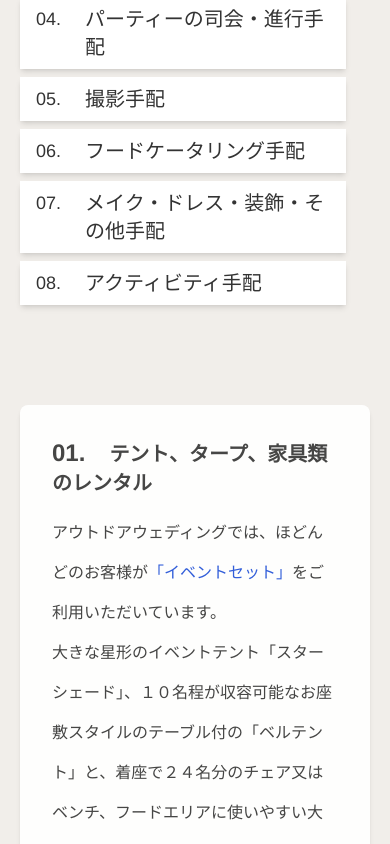
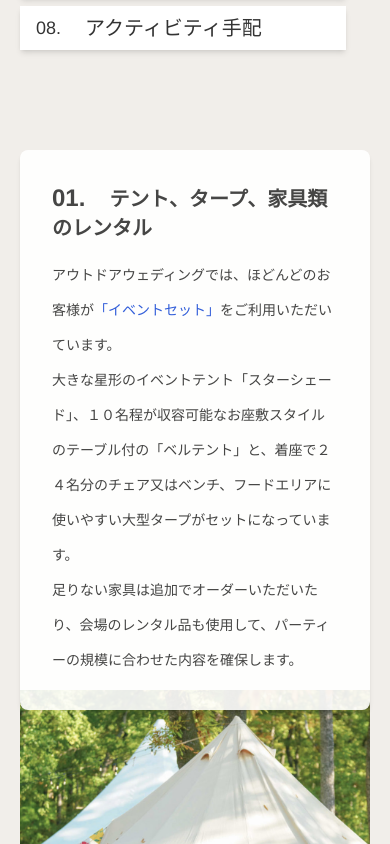
Before and after one commit to lilycoco/awesome-camp, a React (Create React App) app: page /guide in a window 390 px wide. Shown: the part 3360-4204 px from the top of the page. Built offline with nearby package versions, Linux system fonts and the light colour scheme; a web font is replaced by a local one.

Commit message:
fix some

```diff
--- a/src/index.css
+++ b/src/index.css
@@ -12,6 +12,11 @@ body {
   font-size: 16px;
   color: #333333;
   line-height: 250%;
+}
+@media only screen and (max-width: 600px) {
+  body {
+    font-size: 14px;
+  }
 }
 
 code {
--- a/src/pages/guide/Guide.tsx
+++ b/src/pages/guide/Guide.tsx
@@ -11,7 +11,7 @@ import ScrollRevealContainer from "../../components/ScrollRevealContainer";
 export default function Guide() {
   const onClick = (index: number) => {
     const id = `service${index}`;
-    const yOffset = -120;
+    const yOffset = -70;
     const element = document.getElementById(id);
     const y =
       element &&
@@ -129,11 +129,11 @@ export default function Guide() {
         <>
           {serviceList.map(({ title, description, img }, index) => (
             <ScrollRevealContainer key={index}>
-              <div className="-gap-10 mb-10 flex flex-col md:flex-row">
-                <div
-                  className="z-10 mt-5 -mb-5 -mr-14 block w-full rounded-lg bg-white p-8 opacity-90 shadow-md md:mb-2 md:max-w-2xl"
-                  id={`service${index}`}
-                >
+              <div
+                className="-gap-10 mb-10 flex flex-col md:flex-row"
+                id={`service${index}`}
+              >
+                <div className="z-10 mt-5 -mb-5 -mr-14 block w-full rounded-lg bg-white p-8 opacity-90 shadow-md md:mb-2 md:max-w-2xl">
                   <h3 className="mb-4 text-xl font-bold">
                     <span className="mr-6 text-2xl">{`0${index + 1}.`}</span>
                     {title}
--- a/src/pages/home/Home.tsx
+++ b/src/pages/home/Home.tsx
@@ -37,7 +37,7 @@ export default function Home() {
           delay: 6000,
           disableOnInteraction: false,
         }}
-        effect={"fade"}
+        effect="fade"
         pagination={{
           clickable: true,
         }}
@@ -199,7 +199,7 @@ export default function Home() {
                     "本番は、スタッフによる設営（前日or当日の早朝）とサポートで、オリジナリティ溢れるウェディングパーティーを一緒に作り上げます。",
                 },
               ].map(({ title, description }, index) => (
-                <div className="mb-10" key={index}>
+                <div className="mb-16" key={index}>
                   <p className="mb-4 text-2xl font-bold">
                     <span className="mr-4">{`Step ${index + 1}.`}</span>
                     {title}
```
